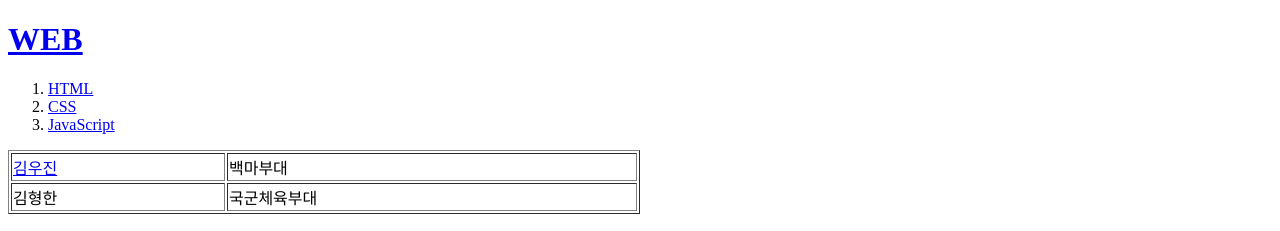
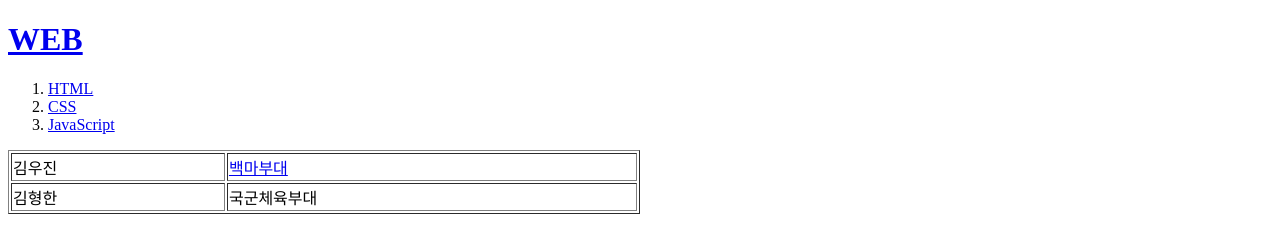
Before and after one commit to hsj1514/web-study, a plain HTML site: page 1.html in a window 1280 px wide. Shown: the top 231 px of the page. Drawn offline with Linux system fonts and the light colour scheme.

Commit message:
Add files via upload

```diff
--- a/1.html
+++ b/1.html
@@ -15,8 +15,8 @@
 
 <table style="width:50%" border="1px solid black">
   <tr>
-    <td><a href="https://namu.wiki/w/%EC%A0%9C9%EB%B3%B4%EB%B3%91%EC%82%AC%EB%8B%A8">김우진</a></td>
-    <td>백마부대</td>
+    <td>김우진</td>
+    <td><a href="https://namu.wiki/w/%EC%A0%9C9%EB%B3%B4%EB%B3%91%EC%82%AC%EB%8B%A8">백마부대</a></td>
   </tr>
   <tr>
     <td>김형한</td>
```
